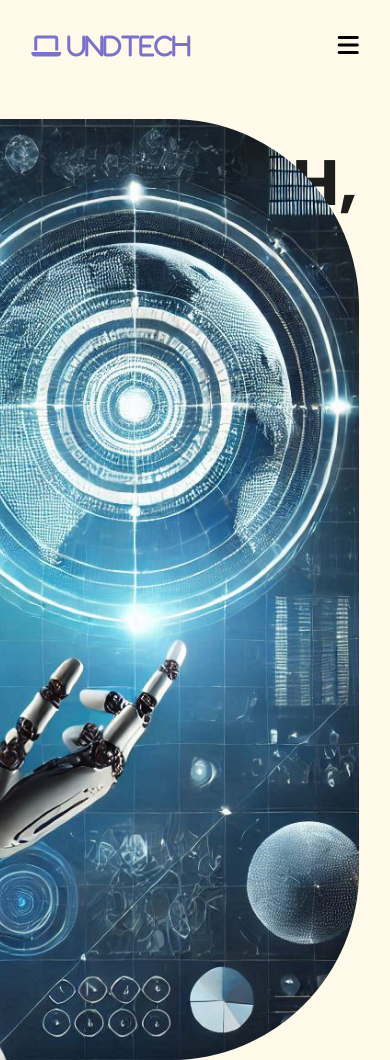
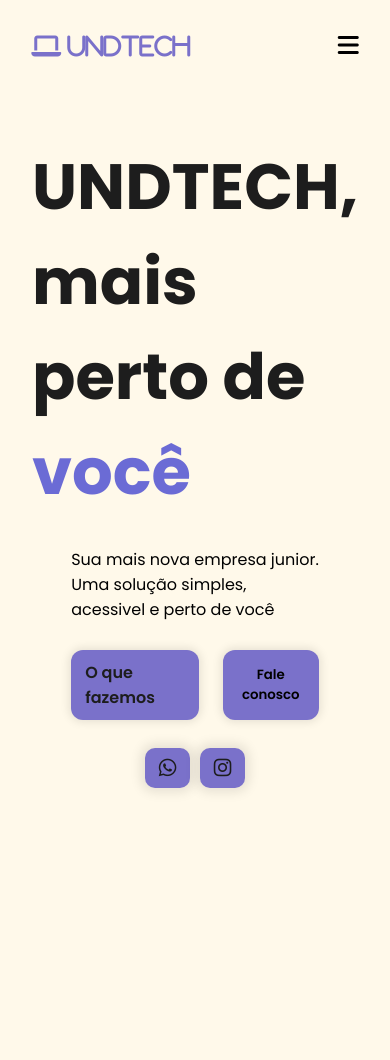
Before and after one commit to bruno07sales/UNDTECH-SITE, a plain HTML site: page index.html in a window 390 px wide. After the commit the page ends 844 px from the top, so only its background shows below. Drawn offline with nearby package versions, Linux system fonts and the light colour scheme.

Commit message:
create-media-css

```diff
--- a/index.html
+++ b/index.html
@@ -7,6 +7,7 @@
     <link rel="stylesheet" href="src/styles/styles.css">
     <link rel="stylesheet" href="src/styles/header.css">
     <link rel="stylesheet" href="src/styles/home.css">
+    <link rel="stylesheet" href="src/styles/media.css">
     <script src="https://cdnjs.cloudflare.com/ajax/libs/jquery/3.7.1/jquery.min.js" integrity="sha512-v2CJ7UaYy4JwqLDIrZUI/4hqeoQieOmAZNXBeQyjo21dadnwR+8ZaIJVT8EE2iyI61OV8e6M8PP2/4hpQINQ/g==" crossorigin="anonymous" referrerpolicy="no-referrer"></script>
 
 
--- a/src/styles/home.css
+++ b/src/styles/home.css
@@ -52,7 +52,7 @@
 
 #banner img {
     height: 100%;
-    width: fit-conten;
+    width: fit-content;
     position: absolute;
     border-radius: 30% 20% 20% 20%;
     top: 10;
--- /dev/null
+++ b/src/styles/media.css
@@ -0,0 +1,19 @@
+@media screen and (max-width: 768px){
+    #banner{
+        display: none;
+    }
+    #home{
+        display: flex;
+        flex-direction: column;
+
+    }
+    #cta{
+        width: calc(100% - 40px);
+        max-width: 768px;
+        margin: 0 auto;
+        padding: 20px;
+        font-size: 1rem;
+        justify-content: center;
+        align-items: center;
+    }
+}
```
